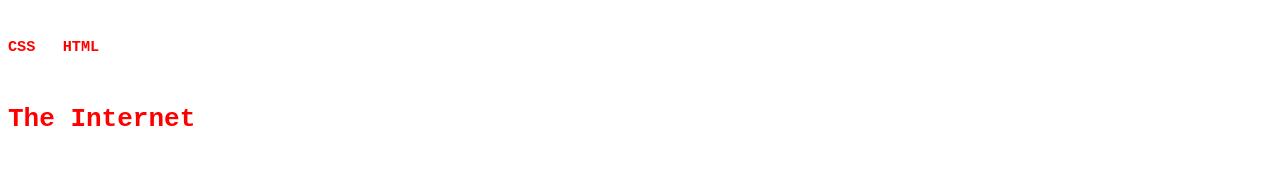
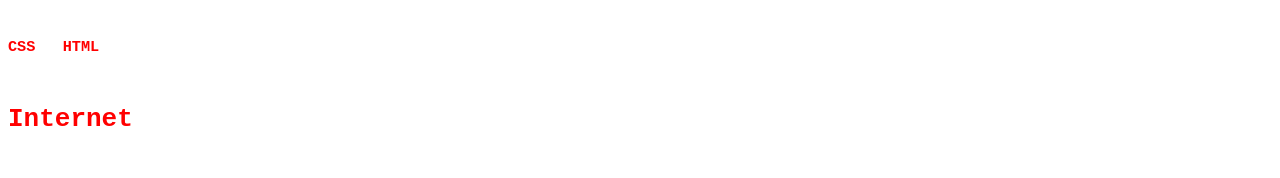
Before and after one commit to EmamMun000/cs_final_project, a plain HTML site: page index.html in a window 1280 px wide. Shown: the top 178 px of the page. Drawn offline with Linux system fonts and the light colour scheme.

Commit message:
Update index.html

```diff
--- a/index.html
+++ b/index.html
@@ -1,7 +1,7 @@
 <html>
   <title> History Of the Internet</title>
   <body>
-    <pre>                                <font color="red">           <h3>CSS   HTML</h3>     <h1>The Internet</h1>     <h3>Binary   OpenProcessing</h3> <hr /> </font>        </pre>
+    <pre>                                <font color="red">           <h3>CSS   HTML</h3>     <h1>Internet</h1>     <h3>Binary   OpenProcessing</h3> <hr /> </font>        </pre>
   <pre>
 The internet is an fairly recent invention that has changed the world    </pre>
 
```
